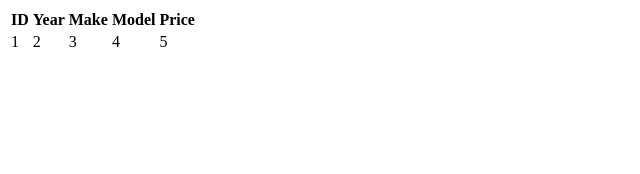
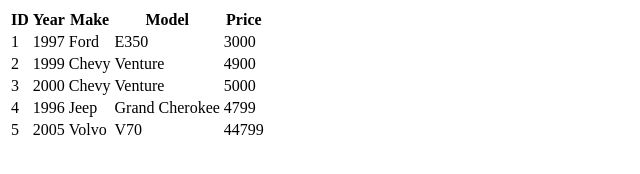
Before and after one commit to Gulernur/week5-handIn, a plain HTML site: page js-day2-ex4.html in a window 1280 px wide. Shown: the whole page, without its empty margins (0-640 px from the left). Drawn offline with Linux system fonts and the light colour scheme.

Commit message:
made fucking rows

```diff
--- a/js-day2-ex4.html
+++ b/js-day2-ex4.html
@@ -30,13 +30,19 @@ const cars = [
 { id: 5, year: 2005, make: 'Volvo', model: 'V70', price: 44799 }
 ];
 
-const carsAsListItems = cars.map(car => `<td>${car.id} </td>`)
+const carsAsListItems = cars
+    .map(car => `<tr>
+            <td>${car.id} </td>
+            <td>${car.year} </td>
+            <td>${car.make} </td>
+            <td>${car.model} </td>
+            <td>${car.price} </td>
+         </tr>`)
 const asString = carsAsListItems.join("")
 const ul = document.getElementById("tbody")
 ul.innerHTML = asString
 
 </script>
 
-
 </body>
 </html>
```
